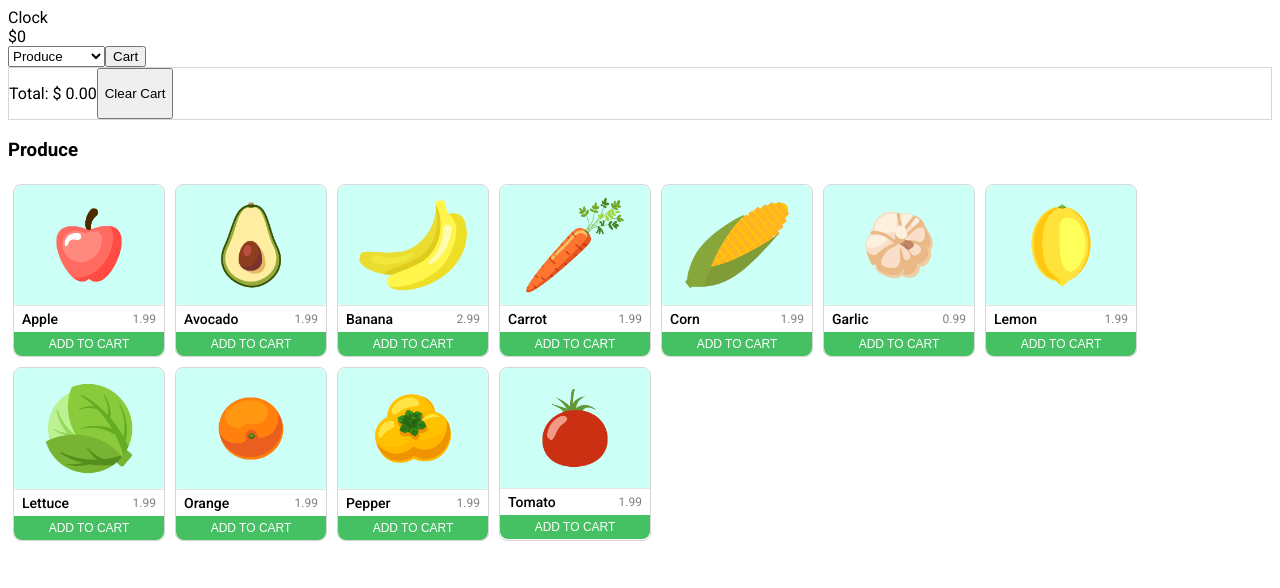
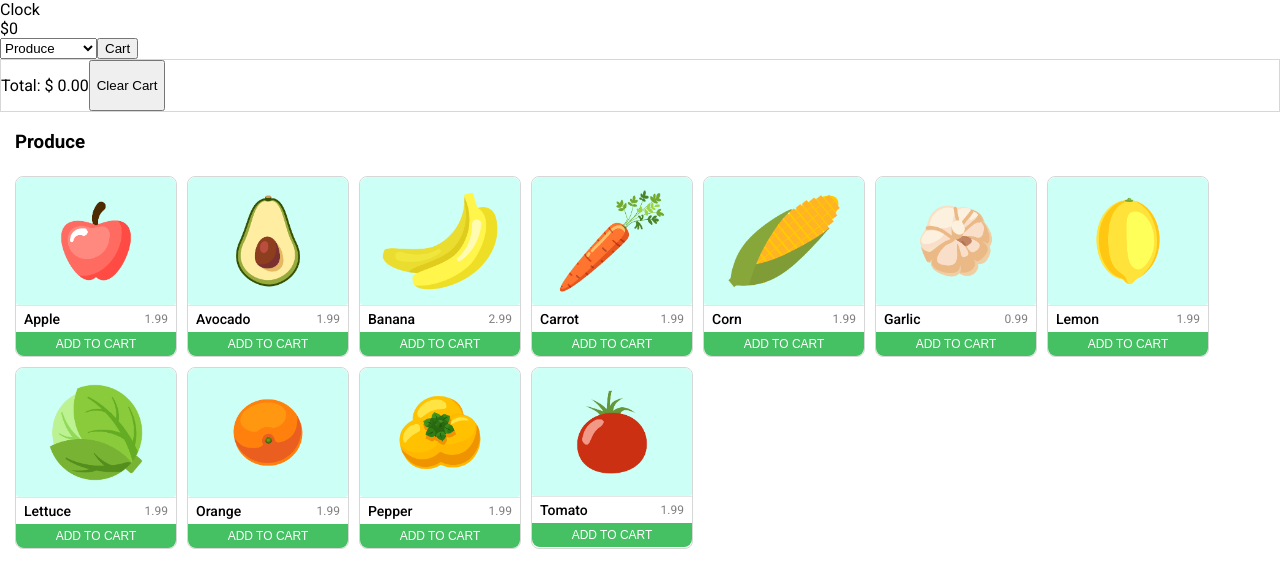
Before and after one commit to whlong1/reactville, a React (Create React App) app: page / in a window 1280 px wide. Shown: the top 588 px of the page. Built offline with nearby package versions, Linux system fonts and the light colour scheme.

Commit message:
fix up product section layout

```diff
--- a/src/App.css
+++ b/src/App.css
@@ -1,6 +1,7 @@
-html {
+html, body {
   box-sizing: border-box;
   font-family: 'Roboto', sans-serif;
+  margin: 0;
 }
 
 .App {
--- a/src/SuperMarket/DisplayProducts.jsx
+++ b/src/SuperMarket/DisplayProducts.jsx
@@ -13,8 +13,11 @@ const DisplayProducts = (props) => {
   })
 
   return (
-    <div className="product-list">
-      {selectedProducts}
+    <div className="display-products-section">
+      <h3>{props.productCategory}</h3>
+      <div className="product-list">
+        {selectedProducts}
+      </div>
     </div>
   )
 }
--- a/src/SuperMarket/SuperMarket.jsx
+++ b/src/SuperMarket/SuperMarket.jsx
@@ -35,7 +35,7 @@ const SuperMarket = () => {
   }
 
   return (
-    <div>
+    <div className="super-market">
       <nav className="market-nav">
         <CategoryMenu products={products} setProductCategory={setProductCategory} />
         <button onClick={() => setToggleCart(!toggleCart)}>Cart</button>
@@ -45,8 +45,6 @@ const SuperMarket = () => {
         <Cart cart={cart} removeFromCart={removeFromCart} setCart={setCart} />
       }
 
-
-      <h3>{productCategory}</h3>
       <DisplayProducts
         products={products}
         addToCart={addToCart}
--- a/src/SuperMarket/styles/style.css
+++ b/src/SuperMarket/styles/style.css
@@ -1,3 +1,7 @@
+.super-market {
+  height: 100vh;
+}
+
 .market-nav {
   display: flex;
 }
@@ -15,13 +19,17 @@
   display: flex;
 }
 
+.display-products-section {
+  padding: 0px 15px 0px 15px;
+}
+
 .product-list {
   display: flex;
   flex-wrap: wrap;
 }
 
 .product-card {
-  margin: 5px;
+  margin: 5px 10px 5px 0px;
   display: flex;
   flex-direction: column;
   border-radius: 8px;
@@ -29,7 +37,7 @@
 }
 
 .product-card img {
-  width: 150px;
+  width: 160px;
   border-radius: 8px 8px 0px 0px;
 }
 
```
